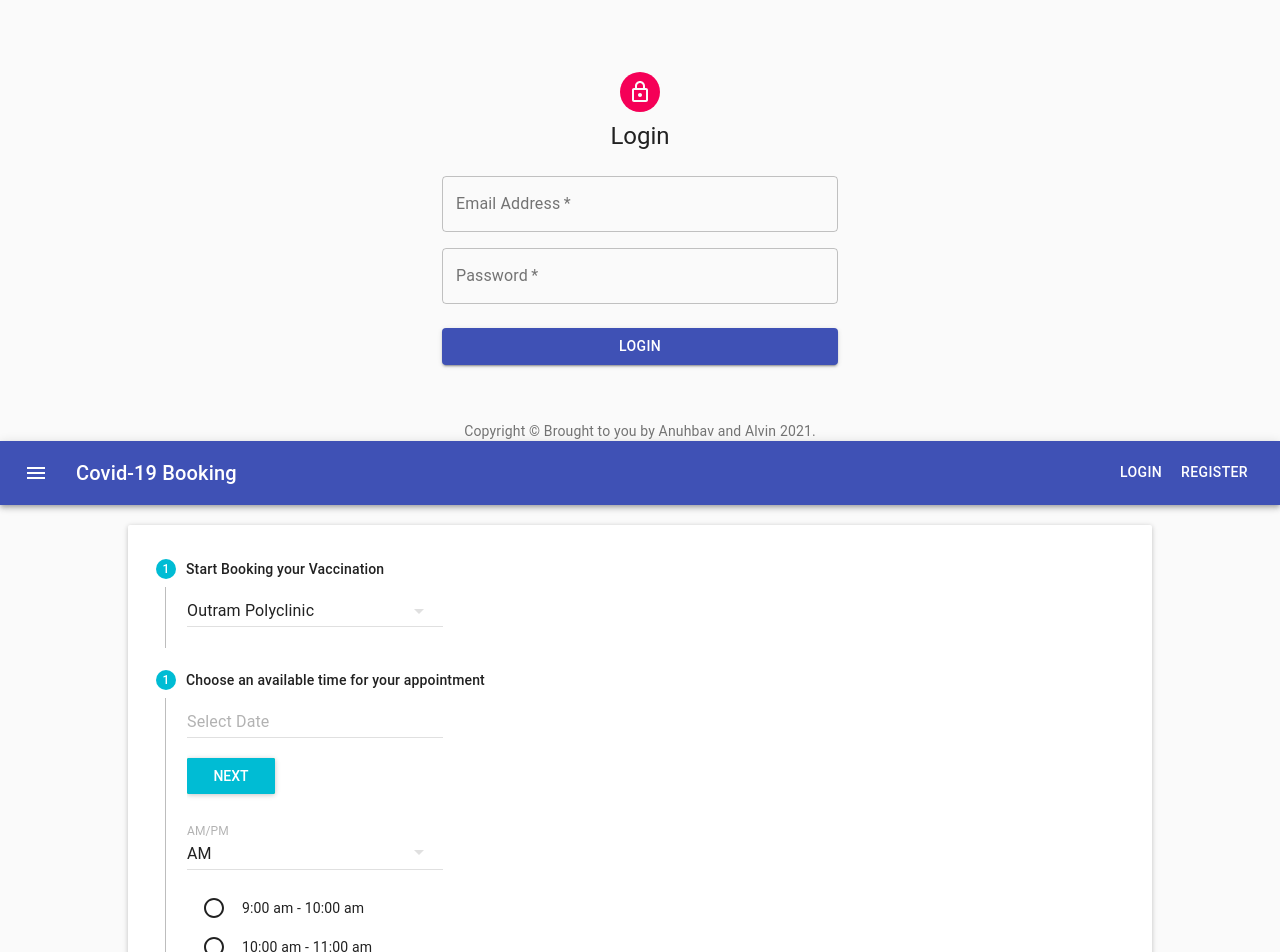
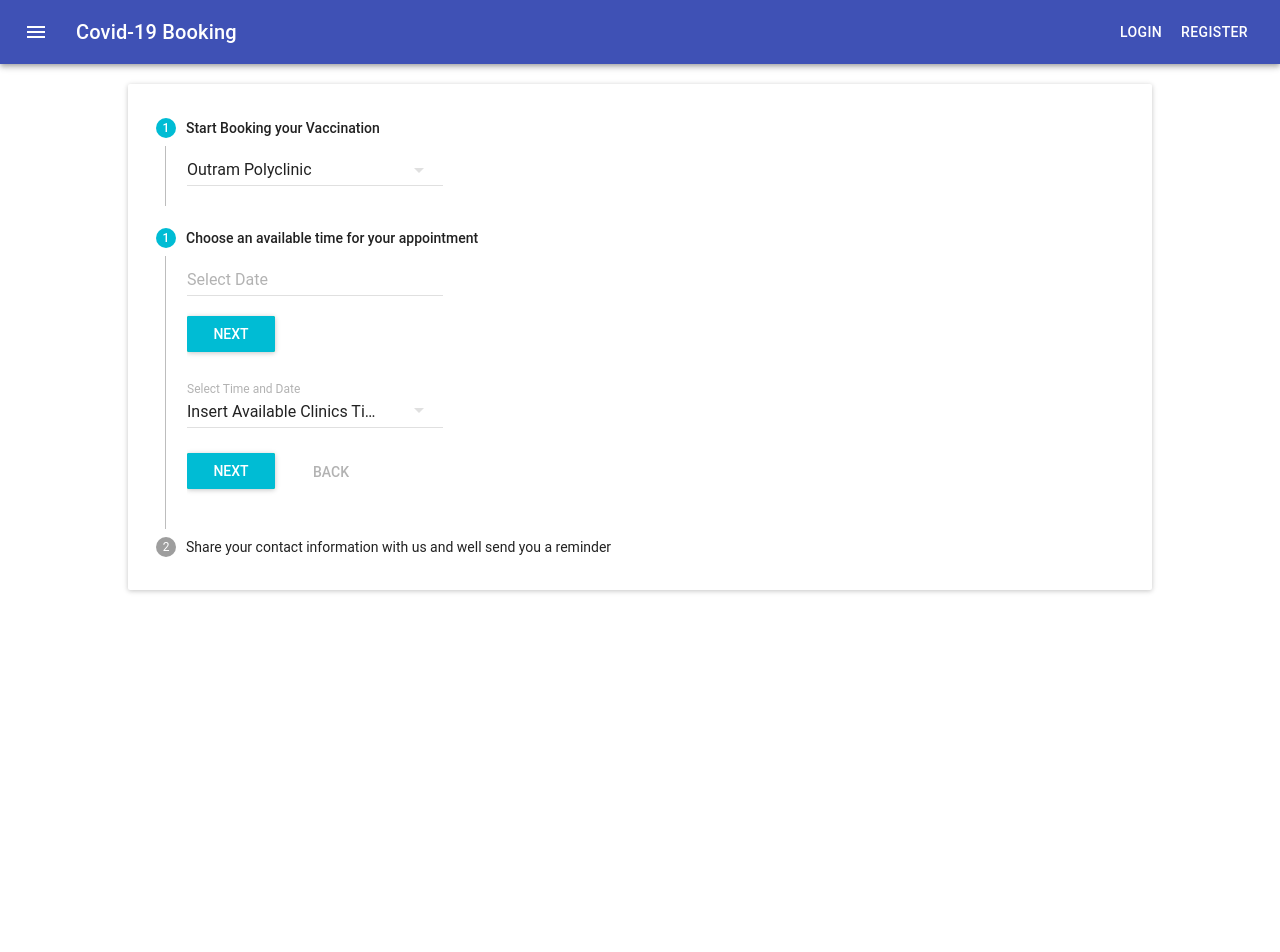
Before and after one commit to anubhav-ag/Covid-19-frontend, a React (Create React App) app in the folder react/: page / in a window 1280 px wide. Shown: the top 952 px of the page. After the commit the page ends 800 px from the top, so only its background shows below. Built offline with nearby package versions, Linux system fonts and the light colour scheme.

Commit message:
took our am pm

```diff
--- a/react/src/components/pages/StepAppt.jsx
+++ b/react/src/components/pages/StepAppt.jsx
@@ -11,7 +11,7 @@ import TextField from "material-ui/TextField";
 import SnackBar from "material-ui/Snackbar";
 import Card from "material-ui/Card";
 import { Step, Stepper, StepLabel, StepContent } from "material-ui/Stepper";
-import { RadioButton, RadioButtonGroup } from "material-ui/RadioButton";
+import { RadioButtonGroup } from "material-ui/RadioButton";
 import axios from "axios";
 
 const API_BASE = "http://localhost:5000/";
@@ -45,12 +45,12 @@ class StepAppt extends Component {
     this.setState({ appointmentDate: date, confirmationTextVisible: true });
   }
 
-  handleSetAppointmentSlot(slot) {
-    this.setState({ appointmentSlot: slot });
-  }
-  handleSetAppointmentMeridiem(meridiem) {
-    this.setState({ appointmentMeridiem: meridiem });
-  }
+  // handleSetAppointmentSlot(slot) {
+  //   this.setState({ appointmentSlot: slot });
+  // }
+  // handleSetAppointmentMeridiem(meridiem) {
+  //   this.setState({ appointmentMeridiem: meridiem });
+  // }
   handleSubmit() {
     this.setState({ confirmationModalOpen: false });
     const newAppointment = {
@@ -194,46 +194,46 @@ class StepAppt extends Component {
       </section>
     );
   }
-  renderAppointmentTimes() {
-    if (!this.state.isLoading) {
-      const slots = [...Array(8).keys()];
-      return slots.map(slot => {
-        const appointmentDateString = moment(this.state.appointmentDate).format(
-          "YYYY-DD-MM"
-        );
-        const time1 = moment()
-          .hour(9)
-          .minute(0)
-          .add(slot, "hours");
-        const time2 = moment()
-          .hour(9)
-          .minute(0)
-          .add(slot + 1, "hours");
-        const scheduleDisabled = this.state.schedule[appointmentDateString]
-          ? this.state.schedule[
-              moment(this.state.appointmentDate).format("YYYY-DD-MM")
-            ][slot]
-          : false;
-        const meridiemDisabled = this.state.appointmentMeridiem
-          ? time1.format("a") === "am"
-          : time1.format("a") === "pm";
-        return (
-          <RadioButton
-            label={time1.format("h:mm a") + " - " + time2.format("h:mm a")}
-            key={slot}
-            value={slot}
-            style={{
-              marginBottom: 15,
-              display: meridiemDisabled ? "none" : "inherit"
-            }}
-            disabled={scheduleDisabled || meridiemDisabled}
-          />
-        );
-      });
-    } else {
-      return null;
-    }
-  }
+  // renderAppointmentTimes() {
+  //   if (!this.state.isLoading) {
+  //     const slots = [...Array(8).keys()];
+  //     return slots.map(slot => {
+  //       const appointmentDateString = moment(this.state.appointmentDate).format(
+  //         "YYYY-DD-MM"
+  //       );
+  //       const time1 = moment()
+  //         .hour(9)
+  //         .minute(0)
+  //         .add(slot, "hours");
+  //       const time2 = moment()
+  //         .hour(9)
+  //         .minute(0)
+  //         .add(slot + 1, "hours");
+  //       const scheduleDisabled = this.state.schedule[appointmentDateString]
+  //         ? this.state.schedule[
+  //             moment(this.state.appointmentDate).format("YYYY-DD-MM")
+  //           ][slot]
+  //         : false;
+  //       const meridiemDisabled = this.state.appointmentMeridiem
+  //         ? time1.format("a") === "am"
+  //         : time1.format("a") === "pm";
+  //       return (
+  //         <RadioButton
+  //           label={time1.format("h:mm a") + " - " + time2.format("h:mm a")}
+  //           key={slot}
+  //           value={slot}
+  //           style={{
+  //             marginBottom: 15,
+  //             display: meridiemDisabled ? "none" : "inherit"
+  //           }}
+  //           disabled={scheduleDisabled || meridiemDisabled}
+  //         />
+  //       );
+  //     });
+  //   } else {
+  //     return null;
+  //   }
+  // }
 
   //Logic for Steps taken to proceed from 1 action to another.
   renderStepActions(step) {
@@ -292,20 +292,19 @@ class StepAppt extends Component {
         />
       </div>
     );
-    const modalActions = [
-      /*
-      <FlatButton
-        label="Cancel"
-        primary={false}
-        onClick={() => this.setState({ confirmationModalOpen: false })}
-      />,
-      <FlatButton
-        label="Confirm"
-        style={{ backgroundColor: "#00C853 !important" }}
-        primary={true}
-        onClick={() => this.handleSubmit()}
-      />*/
-    ];
+    // const modalActions = [
+    //   <FlatButton
+    //     label="Cancel"
+    //     primary={false}
+    //     onClick={() => this.setState({ confirmationModalOpen: false })}
+    //   />,
+    //   <FlatButton
+    //     label="Confirm"
+    //     style={{ backgroundColor: "#00C853 !important" }}
+    //     primary={true}
+    //     onClick={() => this.handleSubmit()}
+    //   />
+    // ];
     return (
       <div>
         <section
@@ -358,15 +357,14 @@ class StepAppt extends Component {
                   {DatePickerExampleSimple()}
                   {this.renderStepActions(0)}
                     <SelectField
-                    floatingLabelText="AM/PM"
+                    floatingLabelText="Select Time and Date"
                     value={data.appointmentMeridiem}
                     onChange={(evt, key, payload) =>
                       this.handleSetAppointmentMeridiem(payload)
                     }
-                    selectionRenderer={value => (value ? "PM" : "AM")}
                     >
-                      <MenuItem value={0} primaryText="AM" />
-                      <MenuItem value={1} primaryText="PM" />
+                      <MenuItem value={0} primaryText="Insert Available Clinics Time and Date" />
+
                     </SelectField>
                       <RadioButtonGroup
                         style={{
@@ -377,7 +375,7 @@ class StepAppt extends Component {
                         defaultSelected={data.appointmentSlot}
                         onChange={(evt, val) => this.handleSetAppointmentSlot(val)}
                       >
-                          {this.renderAppointmentTimes()}
+                          {/* {this.renderAppointmentTimes()} */}
                         </RadioButtonGroup>
                         {this.renderStepActions(1)}
                     </StepContent>
@@ -463,7 +461,7 @@ class StepAppt extends Component {
           <Dialog
             modal={true}
             open={confirmationModalOpen}
-            actions={modalActions}
+            // actions={modalActions}
             title="Confirm your appointment"
           >
             {this.renderAppointmentConfirmation()}
--- a/react/src/components/pages/VaccineAppt.jsx
+++ b/react/src/components/pages/VaccineAppt.jsx
@@ -5,7 +5,7 @@ import SiteHeader from '../SiteHeader'
 // import SignUp from './SignUp'
 // eslint-disable-next-line no-unused-vars
 import axios from 'axios'
-import Login from './Login';
+// import Login from './Login';
 
 
 
@@ -15,7 +15,6 @@ class VaccineAppt extends Component {
     render() {
         return (
          <div>
-             <Login />
              <SiteHeader />
              <StepAppt />
         </div>
```
Also changed, not shown: react/src/components/pages/Dashboard.jsx (added), 1 other file (tests, documents, lock files or other folders).
